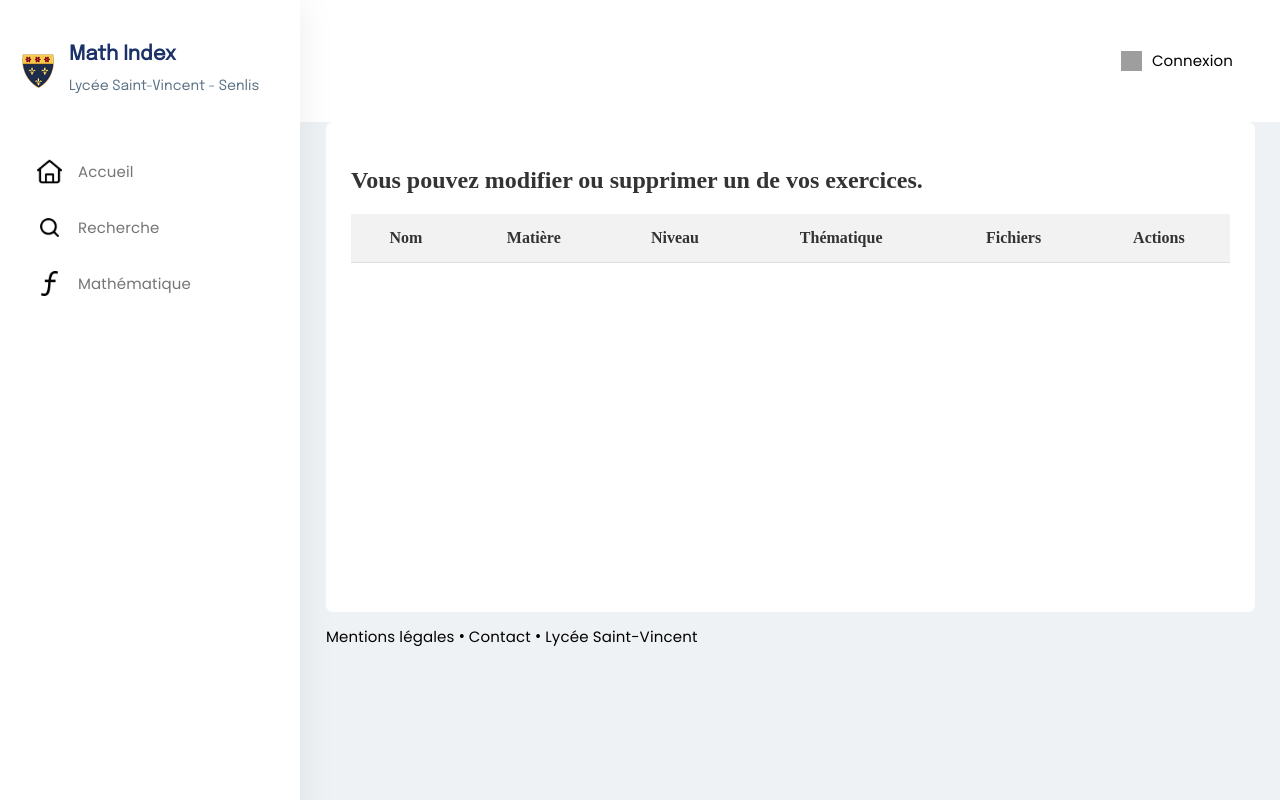
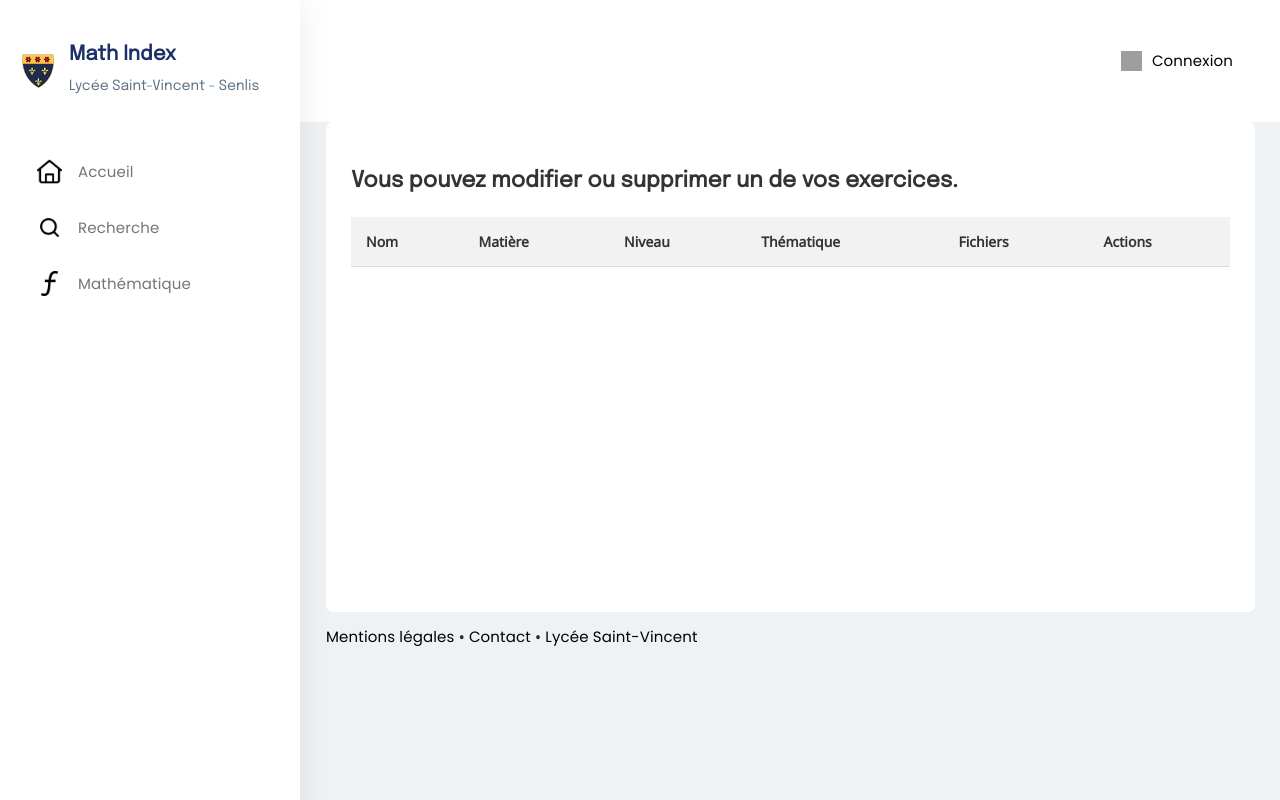
Before and after one commit to DuDuch23/MathIndex, a Symfony app: template templates/exercices/index.html.twig in a window 1280 px wide. Run offline with Twig, Linux system fonts and the light colour scheme; the template is opened without the code that fills it, so the values that code supplies are empty; style sheets or scripts are compiled from the project's sources; some libraries are stand-ins or nearby versions; grey boxes are pictures that could not be loaded.

Commit message:
Page accueil réalisé

```diff
--- a/assets/styles/pages/accueil.scss
+++ b/assets/styles/pages/accueil.scss
@@ -0,0 +1,38 @@
+body {
+    font-family: 'Noto Sans', sans-serif;
+}
+
+.welcome-message {
+    font-size: 1rem;
+    margin-bottom: 2rem;
+    line-height: 1.6;
+    color: #212529;
+}
+
+.benefits-list {
+    list-style: none;
+    padding: 0;
+}
+
+.benefits-list li {
+    margin-bottom: 1rem;
+    font-size: 1rem;
+}
+
+.benefits-list li::before {
+    content: '• ';
+    color: #5cb85c; /* Utilisez la couleur appropriée de votre palette graphique */
+    font-weight: bold; /* Ajoutez si vous voulez un symbole de puce en gras */
+}
+
+.benefits-list li a {
+    text-decoration: underline;
+    color: #0056b3; /* Couleur des liens */
+}
+
+.benefits-header {
+    margin-top: 2rem;
+    margin-bottom: 1rem;
+    font-weight: bold;
+    font-size: 1.25rem;
+}
--- a/assets/styles/pages/exercise.scss
+++ b/assets/styles/pages/exercise.scss
@@ -2,63 +2,77 @@
 @import url('https://fonts.googleapis.com/css2?family=Poppins&display=swap');
 @import url('https://fonts.googleapis.com/css2?family=Noto+Sans&display=swap');
 
-/* Style for the table */
+/* Ajout des styles de base pour correspondre à la maquette */
+body {
+    font-family: 'Noto Sans', sans-serif;
+    background-color: #f8f9fa; // Modifier cette couleur pour correspondre au fond de la maquette
+    color: #212529; // Cette couleur doit correspondre à la couleur du texte de la maquette
+}
+
+/* Style pour la table */
 .table {
     width: 100%;
     border-collapse: collapse;
     margin-top: 20px;
+    font-size: 14px; // Ajuster en fonction de la maquette
 }
 
-/* Style for table headers */
+.table th,
+.table td {
+    padding: 15px;
+    text-align: left;
+}
+
+/* Style pour les en-têtes de table */
 .table th {
     background-color: #f2f2f2;
     color: #333;
     font-weight: bold;
-    padding: 15px;
     border-bottom: 1px solid #ddd;
 }
 
-/* Style for table rows */
+/* Style pour les lignes de table */
 .table td {
-    padding: 15px;
     border-bottom: 1px solid #ddd;
 }
 
-/* Style for table row on hover */
+/* Style pour le survol des lignes de la table */
 .table tr:hover {
     background-color: #f5f5f5;
 }
 
-/* Style for the heading */
+/* Style pour l'en-tête */
 h2 {
     color: #333;
-    font-size: 24px;
+    font-size: 22px;
+    line-height: 32px;
     margin-bottom: 20px;
+    font-family: "Epilogue", sans-serif; // Modifier si la maquette utilise une police différente pour les titres
 }
 
-/* Style for links in the actions column */
+/* Style pour les liens dans la colonne des actions */
 .table a {
     padding: 6px 12px;
     margin-right: 10px;
     text-decoration: none;
     color: #fff;
-    background-color: #5cb85c; /* Green */
+    background-color: #5cb85c; /* Vert */
     border: none;
     border-radius: 4px;
     font-size: 14px;
 }
 
-/* Style for 'Modifier' button */
+/* Style pour le bouton 'Modifier' */
 .table a.modify-btn {
-    background-color: #5bc0de; /* Blue */
+    background-color: #5bc0de; /* Bleu */
 }
 
-/* Style for 'Supprimer' button */
+/* Style pour le bouton 'Supprimer' */
 .table a.delete-btn {
-    background-color: #d9534f; /* Red */
+    background-color: #d9534f; /* Rouge */
 }
 
-/* Additional styles for responsive design */
+/* Styles additionnels pour le design responsive */
 @media (max-width: 768px) {
     .table, .table thead, .table tbody, .table th, .table td, .table tr {
         display: block;
@@ -81,7 +95,7 @@ h2 {
         font-weight: bold;
     }
 
-    /* Ensure that the buttons stack on smaller screens */
+    /* Assurez-vous que les boutons s'empilent sur les écrans plus petits */
     .table a {
         display: block;
         margin-bottom: 5px;
```
Also changed, not shown: templates/home/index.html.twig (+9 -12 lines).
